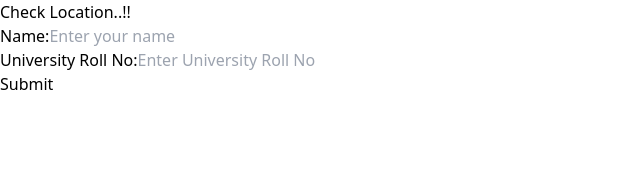
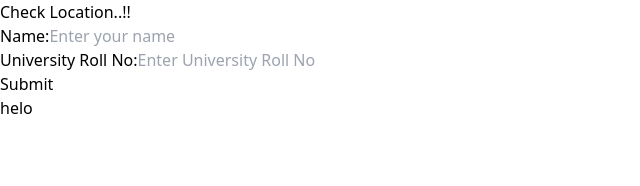
Before and after one commit to vanshsharma3777/Smart-Attendence, a React (Vite) app in the folder frontend/: page / in a window 1280 px wide. Shown: the top 186 px of the page, without its empty margins (0-640 px from the left). Built offline with nearby package versions, Linux system fonts and the light colour scheme; no server answers.

Commit message:
adding home.jsx

```diff
--- a/frontend/src/App.jsx
+++ b/frontend/src/App.jsx
@@ -3,6 +3,7 @@ import reactLogo from './assets/react.svg'
 import viteLogo from '/vite.svg'
 import Location from './components/Location'
 import './App.css'
+import Home from './components/Home'
 
 function App() {
   const [count, setCount] = useState(0)
@@ -10,6 +11,7 @@ function App() {
   return (
     <div className='h-screen bg-gradient-to-t from-blue-300 to-blue-900'>
       <Location></Location>
+      <Home></Home>
     </div>
   )
 }
--- /dev/null
+++ b/frontend/src/components/Home.jsx
@@ -0,0 +1,11 @@
+import { useState } from "react";
+
+const Home =()=>{
+ return (
+    <div>
+        helo
+    </div>
+ )
+}
+
+export default Home
```
Also changed, not shown: 1 other file (tests, documents, lock files or other folders).
